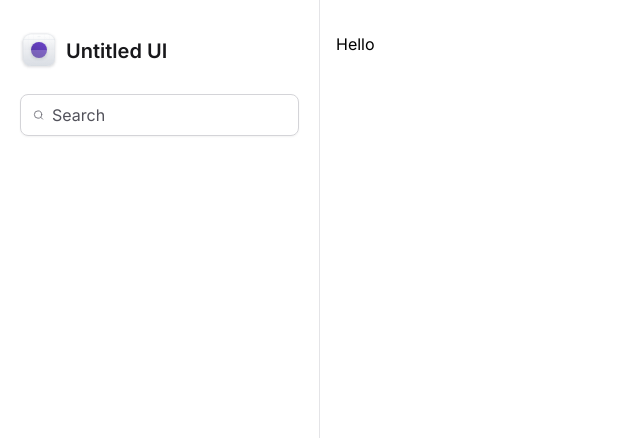
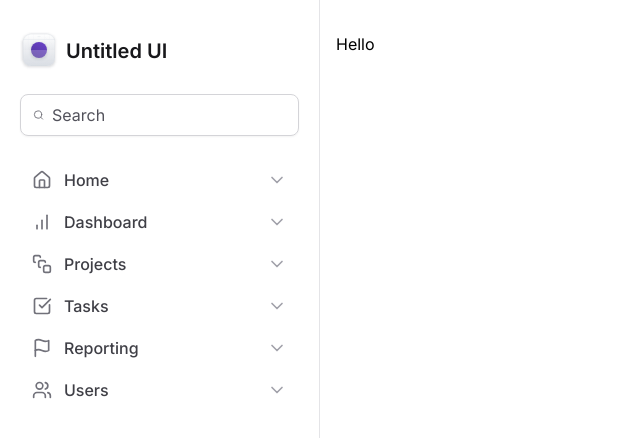
Before and after one commit to jorgedss/tailwind-css, a Next.js app: page / in a window 1280 px wide. Shown: the top 438 px of the page, without its empty margins (0-640 px from the left). Built offline with nearby package versions, Linux system fonts and the light colour scheme.

Commit message:
Menu de Navegação

```diff
--- /dev/null
+++ b/src/components/Sidebar/MainNavigation/NavItem.tsx
@@ -0,0 +1,20 @@
+import { ChevronDown } from 'lucide-react'
+import { ElementType } from 'react'
+
+export interface NavItemProps {
+  title: string
+  icon: ElementType
+}
+
+export function NavItem({ icon: Icon, title }: NavItemProps) {
+  return (
+    <a className="group flex items-center gap-3 rounded px-3 py-2 hover:bg-violet-50">
+      <Icon className="h-5 w-5 text-zinc-500" />
+
+      <span className="font-medium text-zinc-700 group-hover:text-violet-500">
+        {title}
+      </span>
+      <ChevronDown className="ml-auto h-5 w-5 text-zinc-400 group-hover:text-violet-300" />
+    </a>
+  )
+}
--- /dev/null
+++ b/src/components/Sidebar/MainNavigation/index.tsx
@@ -0,0 +1,22 @@
+import {
+  BarChart,
+  CheckSquare,
+  Flag,
+  Home,
+  SquareStack,
+  Users,
+} from 'lucide-react'
+import { NavItem } from './NavItem'
+
+export function MainNavigation() {
+  return (
+    <nav className="space-y-0.5">
+      <NavItem title="Home" icon={Home} />
+      <NavItem title="Dashboard" icon={BarChart} />
+      <NavItem title="Projects" icon={SquareStack} />
+      <NavItem title="Tasks" icon={CheckSquare} />
+      <NavItem title="Reporting" icon={Flag} />
+      <NavItem title="Users" icon={Users} />
+    </nav>
+  )
+}
--- a/src/components/Sidebar/index.tsx
+++ b/src/components/Sidebar/index.tsx
@@ -1,6 +1,7 @@
 import { Logo } from './logo'
 
 import { Search } from 'lucide-react'
+import { MainNavigation } from './MainNavigation'
 
 export function Sidebar() {
   return (
@@ -13,6 +14,7 @@
           placeholder="Search"
         />
       </div>
+      <MainNavigation />
     </aside>
   )
 }
```
